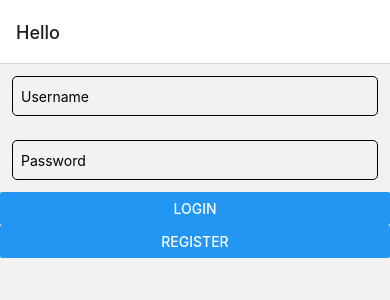
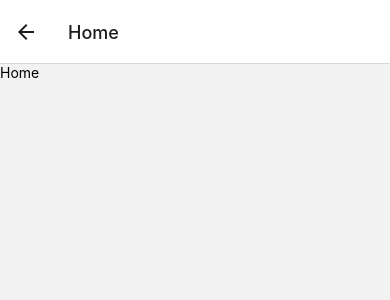
Before and after one commit to AndrewCutler/ThousandWordsFE, a React Native app: screen / in a window 390 px wide. Both pictures are taken after a click on the button "LOGIN". Shown: the top 300 px of the page. Built offline with nearby package versions, Linux system fonts and the light colour scheme.

Commit message:
added navigation

```diff
--- a/components/app-navigator/AppNavigator.tsx
+++ b/components/app-navigator/AppNavigator.tsx
@@ -1,15 +1,16 @@
 import { NavigationContainer } from '@react-navigation/native';
 import { createNativeStackNavigator } from '@react-navigation/native-stack';
-import { Text } from 'react-native';
+import Home from '../home/Home';
 import LoginSplash from '../login-splash/LoginSplash';
 
 const { Navigator, Screen } = createNativeStackNavigator();
 
-const AppNavigator = () => {
+const AppNavigator = (): React.ReactElement => {
   return (
     <NavigationContainer>
-      <Navigator>
+      <Navigator initialRouteName='Hello'>
         <Screen name='Hello' component={LoginSplash} />
+        <Screen name='Home' component={Home} />
       </Navigator>
     </NavigationContainer>
   );
--- /dev/null
+++ b/components/home/Home.tsx
@@ -0,0 +1,12 @@
+import React from 'react';
+import { Text, View } from 'react-native';
+
+const Home = (): React.ReactElement => {
+  return (
+    <View>
+      <Text>Home</Text>
+    </View>
+  );
+};
+
+export default Home;
--- a/components/login-splash/LoginSplash.tsx
+++ b/components/login-splash/LoginSplash.tsx
@@ -1,5 +1,5 @@
 import React, { useState } from 'react';
-import { Button, StyleSheet, Text, TextInput, View } from 'react-native';
+import { Button, StyleSheet, TextInput, View } from 'react-native';
 import { authenticate } from '../../services/authentication';
 
 const styles = StyleSheet.create({
@@ -12,14 +12,13 @@ const styles = StyleSheet.create({
   },
 });
 
-const LoginSplash = () => {
-  const [isAuthenticated, setIsAuthenticated] = useState<boolean>(false);
-
+const LoginSplash = ({ navigation }): React.ReactElement => {
   const [password, setPassword] = useState<string>('');
   const [username, setUsername] = useState<string>('');
 
   const handleLogin = async () => {
     await authenticate(username, password);
+    navigation.navigate('Home');
   };
 
   const handleRegister = () => console.log('register');
```
